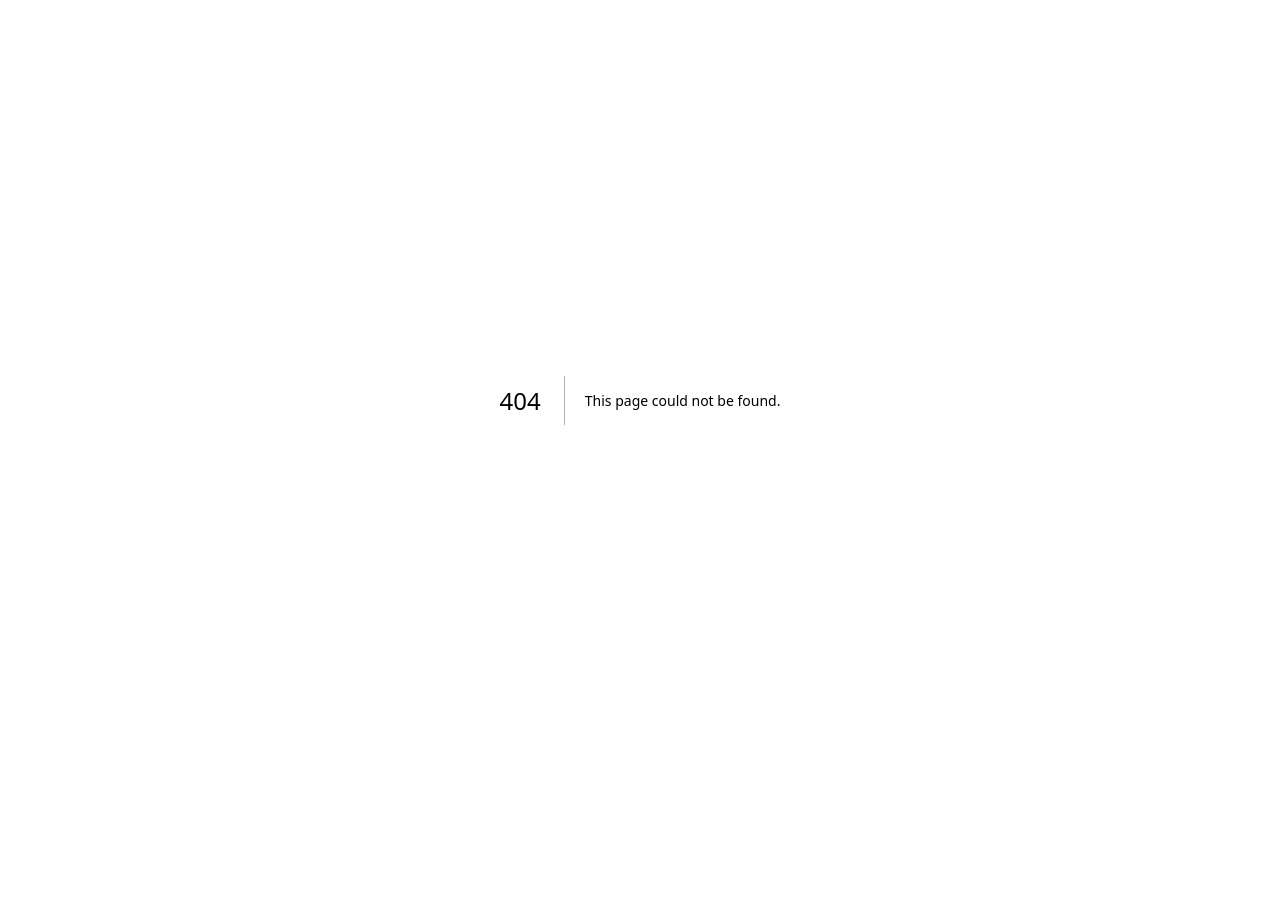
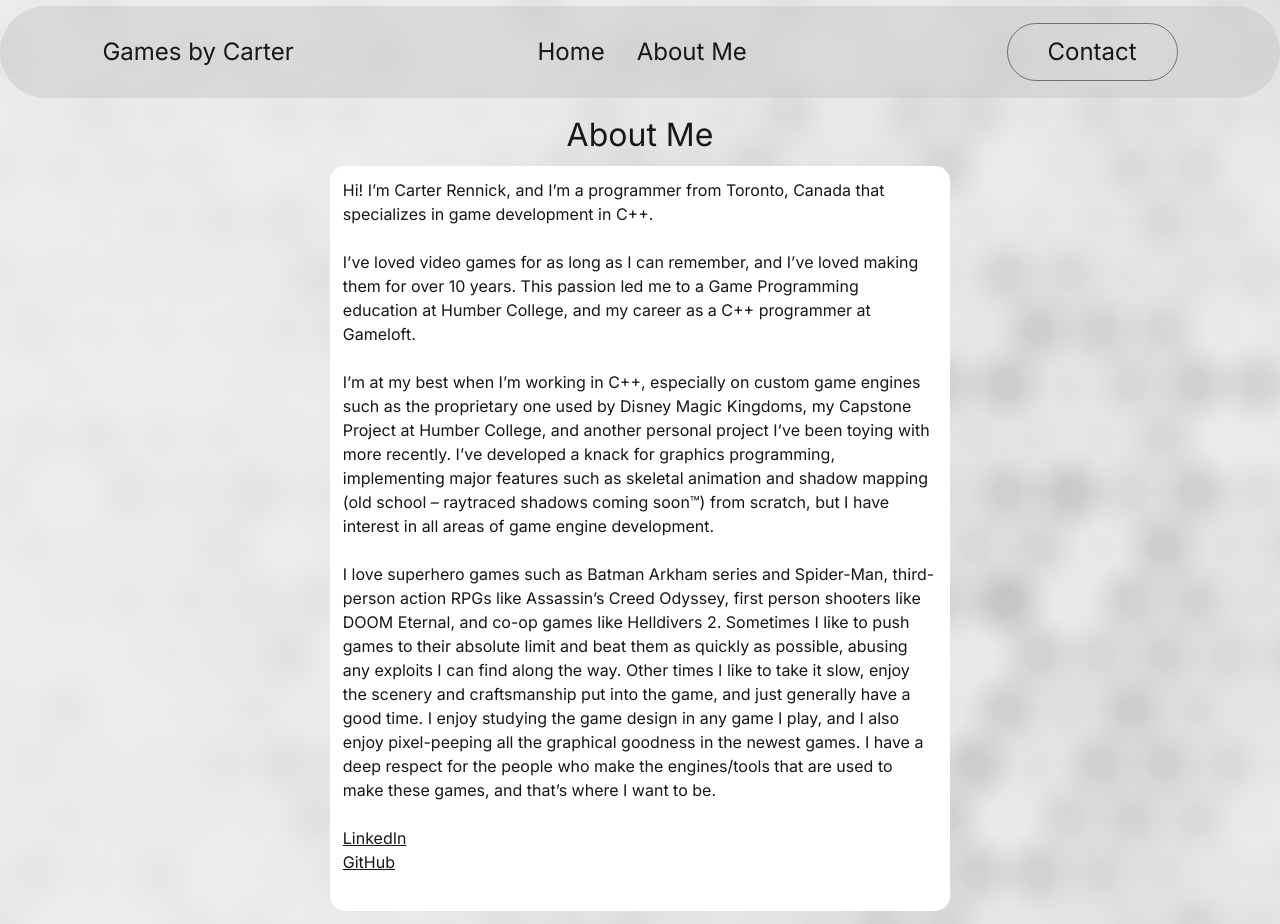
Before and after one commit to ShikenNuggets/Portfolio, a Next.js app: page /about in a window 1280 px wide. Before the commit this address had no page. Before the commit the page ends 800 px from the top, so only its background shows below. Built offline with nearby package versions, Linux system fonts and the light colour scheme.

Commit message:
About page first pass

```diff
--- /dev/null
+++ b/content/about.md
@@ -0,0 +1,10 @@
+Hi! I’m Carter Rennick, and I’m a programmer from Toronto, Canada that specializes in game development in C++.
+
+I’ve loved video games for as long as I can remember, and I’ve loved making them for over 10 years. This passion led me to a Game Programming education at Humber College, and my career as a C++ programmer at Gameloft.
+
+I’m at my best when I’m working in C++, especially on custom game engines such as the proprietary one used by Disney Magic Kingdoms, my Capstone Project at Humber College, and another personal project I’ve been toying with more recently. I’ve developed a knack for graphics programming, implementing major features such as skeletal animation and shadow mapping (old school – raytraced shadows coming soon™) from scratch, but I have interest in all areas of game engine development.
+
+I love superhero games such as Batman Arkham series and Spider-Man, third-person action RPGs like Assassin’s Creed Odyssey, first person shooters like DOOM Eternal, and co-op games like Helldivers 2. Sometimes I like to push games to their absolute limit and beat them as quickly as possible, abusing any exploits I can find along the way. Other times I like to take it slow, enjoy the scenery and craftsmanship put into the game, and just generally have a good time. I enjoy studying the game design in any game I play, and I also enjoy pixel-peeping all the graphical goodness in the newest games. I have a deep respect for the people who make the engines/tools that are used to make these games, and that’s where I want to be.
+
+[LinkedIn](https://www.linkedin.com/in/carterrennick/)
+[GitHub](https://github.com/ShikenNuggets)
--- a/src/components/Navbar.tsx
+++ b/src/components/Navbar.tsx
@@ -11,8 +11,7 @@
 				</Link>
 				<ul className='hidden md:flex items-center gap-6 lg:gap-8 rounded-full px-12 py-3'>
 					<li><h1><Link href="/" style={{ textDecoration: 'none' }}>Home</Link></h1></li>
-					<li><h1><a href="#about" style={{ textDecoration: 'none' }}>About Me</a></h1></li>
-					<li><h1><a href="#work" style={{ textDecoration: 'none' }}>My Work</a></h1></li>
+					<li><h1><a href="/about" style={{ textDecoration: 'none' }}>About Me</a></h1></li>
 				</ul>
 
 				<div>
--- /dev/null
+++ b/src/pages/about.tsx
@@ -0,0 +1,31 @@
+import { Inter } from "next/font/google";
+import React, { useEffect } from 'react';
+
+import Navbar from "@/components/Navbar";
+import ProjectContent from "@/components/ProjectContent";
+import getStaticPropsFromFile from "@/utils/FileContentsHelper";
+
+const inter = Inter({
+	variable: "--font-inter-sans",
+	weight: ["400", "500", "600", "700"],
+	subsets: ["latin"],
+});
+
+const ProjectName = 'About Me';
+const TITLE = ProjectName + ' - Games by Carter';
+export const getStaticProps = getStaticPropsFromFile('content/about.md');
+
+export default function AboutMe({ fileContent }: { fileContent: string }) {
+	useEffect(() => {
+		document.title = TITLE;
+	  }, []);
+
+	return (
+		<>
+		<Navbar />
+		<div>
+		<ProjectContent title={ProjectName} markdownContent={fileContent} />
+		</div>
+		</>
+	);
+}
```
